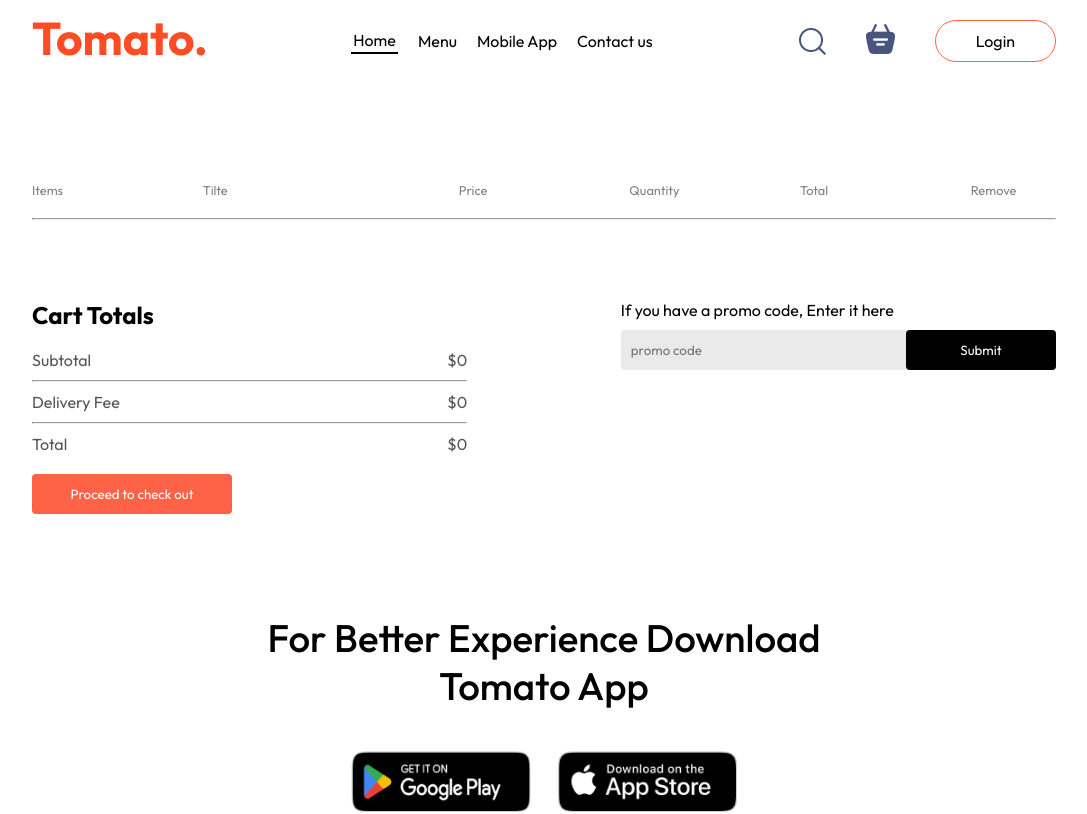
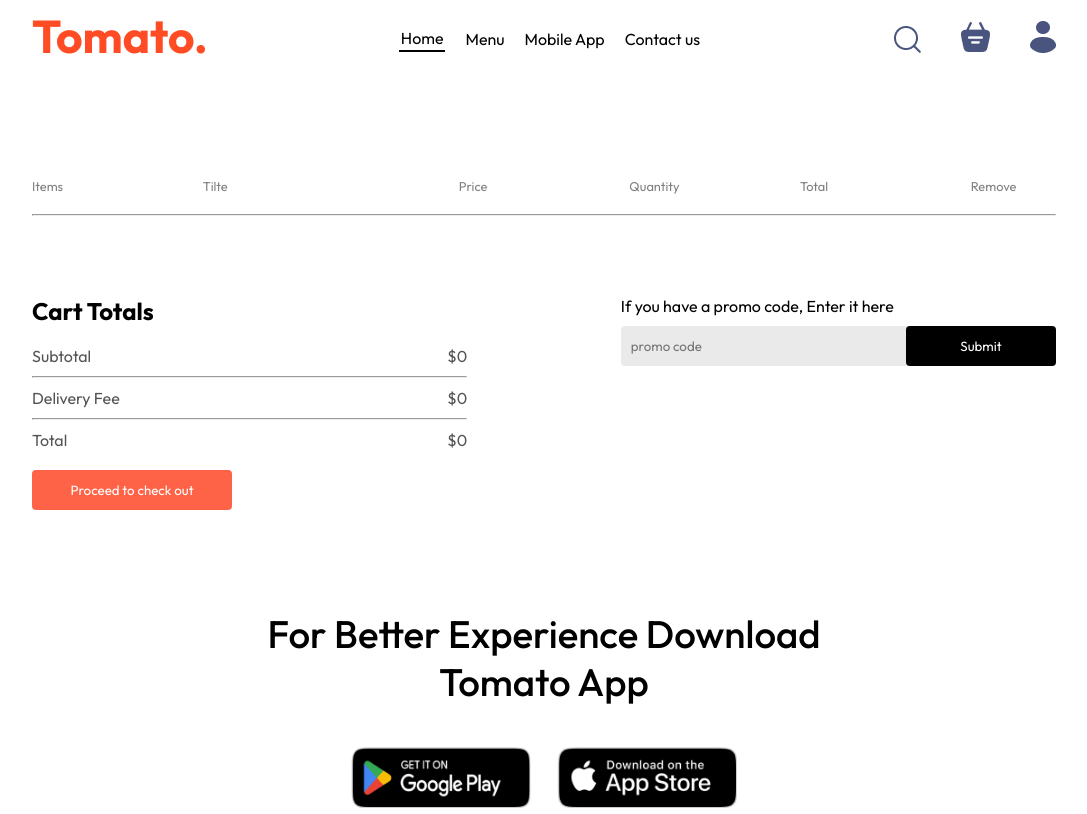
Before and after one commit to soumyosarkar/Eatoid, a React (Vite) app in the folder frontend/: page /cart in a window 1280 px wide. Shown: the top 814 px of the page, without its empty margins (96-1183 px from the left). Built offline with nearby package versions, Linux system fonts and the light colour scheme.

Commit message:
navbar profile changes

```diff
--- a/frontend/src/components/LoginPopup/LoginPopup.jsx
+++ b/frontend/src/components/LoginPopup/LoginPopup.jsx
@@ -1,4 +1,4 @@
-import  { useContext, useState } from "react";
+import { useContext, useState } from "react";
 import "./LoginPopup.css";
 import { assets } from "./../../assets/frontend_assets/assets";
 import { StoreContext } from "../../context/StoreContext";
--- a/frontend/src/components/Navbar/Navbar.css
+++ b/frontend/src/components/Navbar/Navbar.css
@@ -59,7 +59,19 @@
     top:-8px;
     right: -8px;
 }
+.navbar-profile{
+    position: relative;
+}
+.navbar-profile-dropdown{
+    position: absolute;
+    display: none;
+    right: 0;
+    z-index: 1;
+}
+.navbar-profile:hover .navbar-profile-dropdown{
+    display: flex;
 
+}
 @media (max-width:1050px) {.navbar .logo {
 width: 140px;
 }
--- a/frontend/src/components/Navbar/Navbar.jsx
+++ b/frontend/src/components/Navbar/Navbar.jsx
@@ -1,4 +1,4 @@
-import  { useState,useContext } from 'react'
+import  { useState,useContext, Profiler } from 'react'
 import PropTypes from 'prop-types'
 import './Navbar.css'
 import { assets } from './../../assets/frontend_assets/assets';
@@ -8,7 +8,7 @@
 const Navbar = ({setShowLogin}) => {
   const[menu,setMenu]=useState("Home")
 
-  const { getTotalCartAmount } = useContext(StoreContext)
+  const { getTotalCartAmount,token ,setToken} = useContext(StoreContext)
 
 
   return (
@@ -25,8 +25,18 @@
         <div className="navbar-search-icon">
             <Link to='/cart'><img src={assets.basket_icon} alt="" /></Link>
             <div className={getTotalCartAmount()===0?"":"dot"}></div>
-        </div>
-        <button onClick={()=>setShowLogin(true)}>Login</button>
+        </div>{
+          !token ? <button onClick={()=>setShowLogin(true)}>Login</button>
+          : <div className='navbar-profile'>
+            <img src={assets.profile_icon} alt='' />
+            <ul className='navbar-profile-dropdown'>
+                <li><img src={assets.bag_icon} alt="" /><p>Orders</p></li>
+                <hr />
+                <li><img src={assets.logout_icon} alt="" /><p>Logout</p></li>
+            </ul>
+          </div>
+        }
+
       </div>
     </div>
   )
--- a/frontend/src/context/StoreContext.jsx
+++ b/frontend/src/context/StoreContext.jsx
@@ -6,7 +6,7 @@
 
 const StoreContextProvider = (props) => {
   const [cartItems, setCartItems] = useState({});
-  const url = "http://localhost:4000";
+  const url = "http://localhost:4000/";
   const [token, setToken] = useState(" ");
 
   const addToCart = (itemId) => {
```
